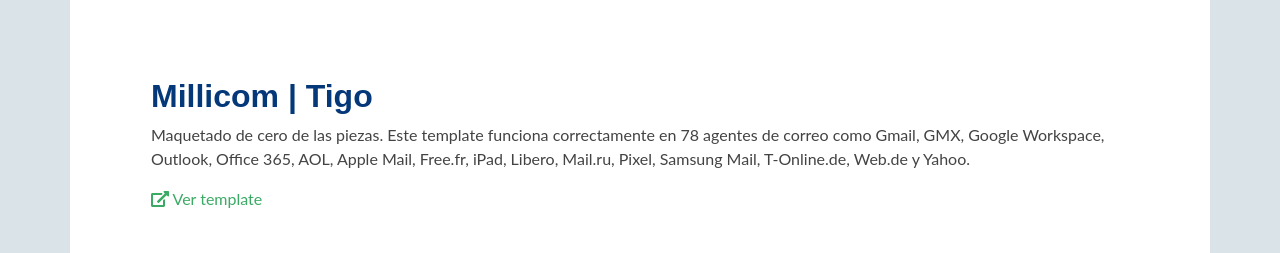
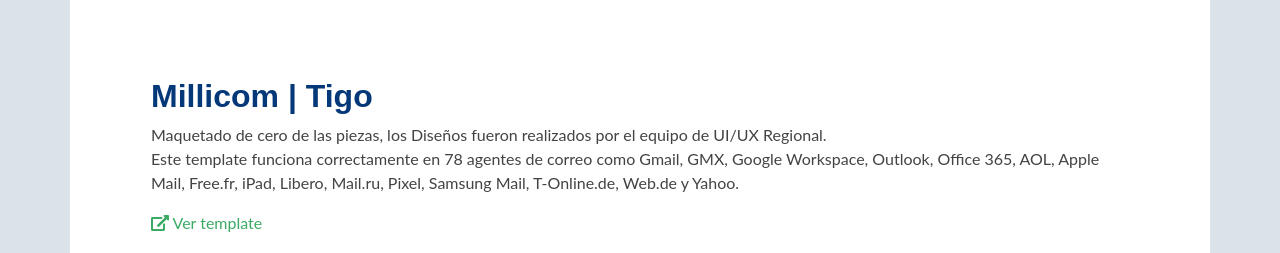
Before and after one commit to crltsmrtnz/crltsmrtnz.github.io, a plain HTML site: page index.html in a window 1280 px wide. Shown: the part 2080-2333 px from the top of the page. Drawn offline with Linux system fonts and the light colour scheme.

Commit message:
UI/UX Regional

```diff
--- a/index.html
+++ b/index.html
@@ -283,7 +283,8 @@
 		                    <h2 class=" port1">Millicom | Tigo</h2>
 
 		                    <p class="mb-2">
-		                    	Maquetado de cero de las piezas. Este template funciona correctamente en 78 agentes de correo como Gmail, GMX, Google Workspace, Outlook, Office 365, AOL, Apple Mail, Free.fr, iPad, Libero, Mail.ru, Pixel, Samsung Mail, T-Online.de, Web.de y Yahoo.
+		                    	Maquetado de cero de las piezas, los Diseños fueron realizados por el equipo de UI/UX Regional.
+								<br>Este template funciona correctamente en 78 agentes de correo como Gmail, GMX, Google Workspace, Outlook, Office 365, AOL, Apple Mail, Free.fr, iPad, Libero, Mail.ru, Pixel, Samsung Mail, T-Online.de, Web.de y Yahoo.
 
 
 							</p>
```
